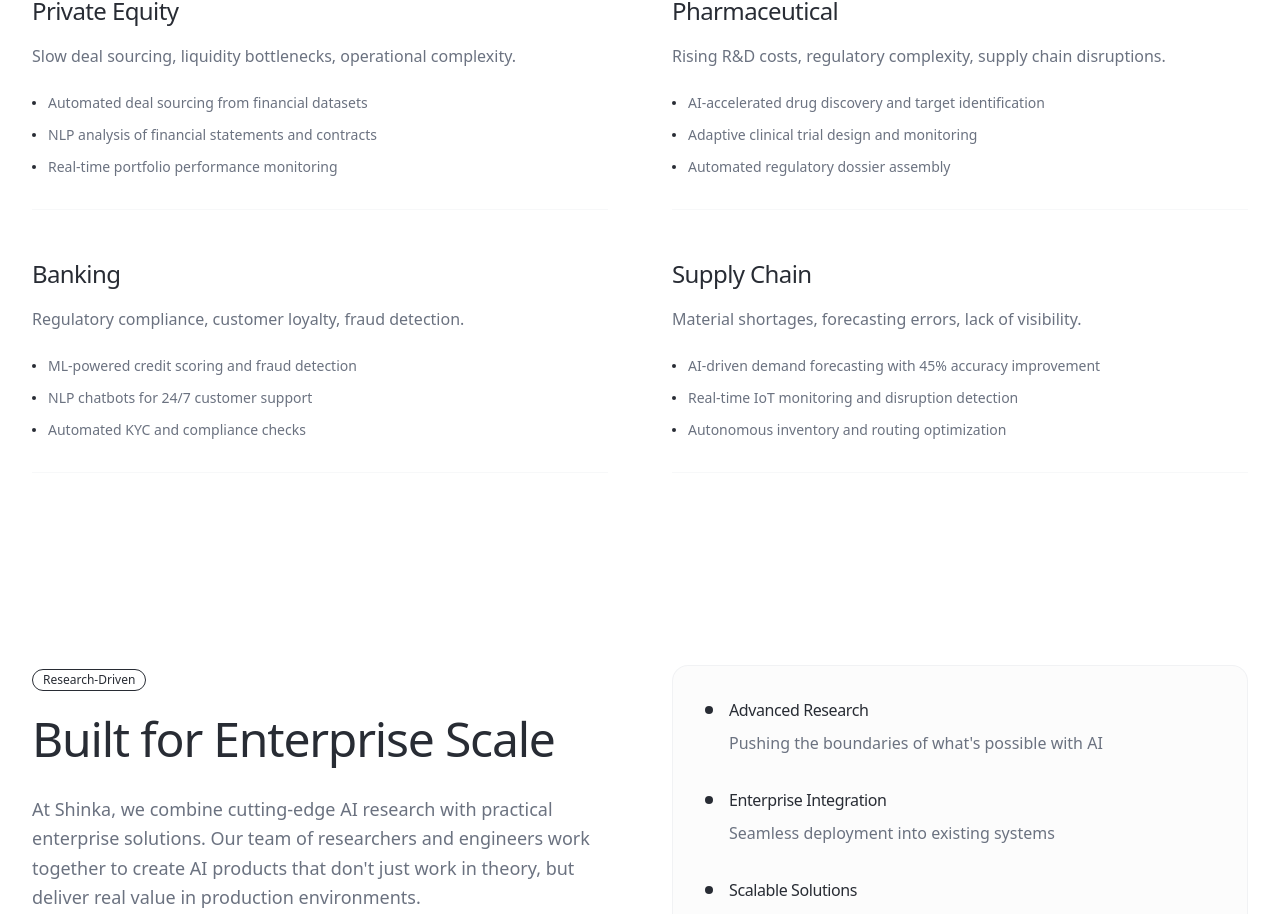
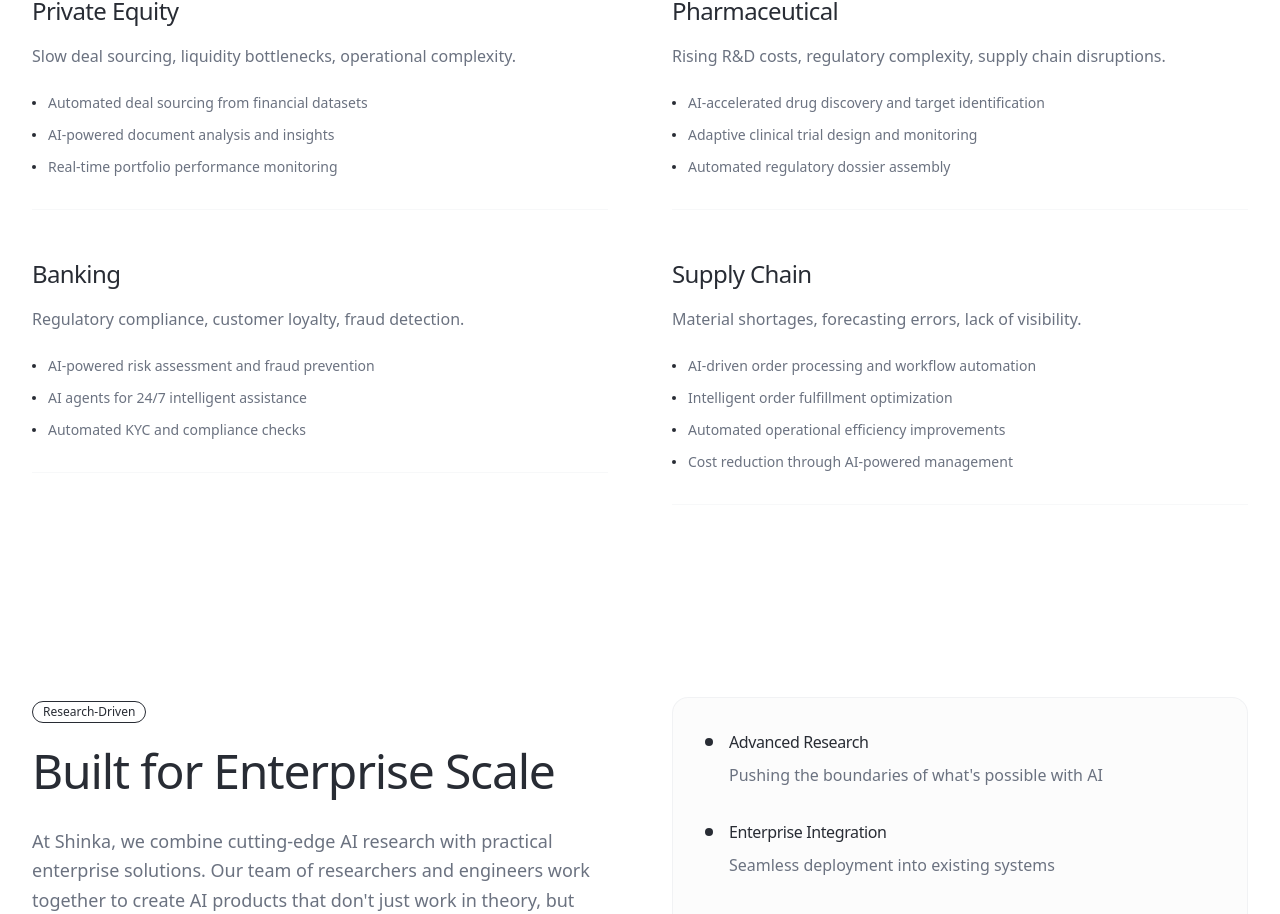
Before and after one commit to shinkahq/shinka-website, a Next.js app: page / in a window 1280 px wide. Shown: the part 1778-2692 px from the top of the page. Built offline with nearby package versions, Linux system fonts and the light colour scheme.

Commit message:
🎨 feat: update homepage messaging to reflect AI-driven solutions and enhance clarity in service descriptions

```diff
--- a/app/page.tsx
+++ b/app/page.tsx
@@ -148,7 +148,7 @@ export default function Home() {
                   </div>
                   <div className="flex items-center space-x-3">
                     <div className="w-1 h-1 bg-foreground rounded-full"></div>
-                    <span>NLP analysis of financial statements and contracts</span>
+                    <span>AI-powered document analysis and insights</span>
                   </div>
                   <div className="flex items-center space-x-3">
                     <div className="w-1 h-1 bg-foreground rounded-full"></div>
@@ -165,11 +165,11 @@ export default function Home() {
                 <div className="space-y-3 text-sm text-muted-foreground font-light">
                   <div className="flex items-center space-x-3">
                     <div className="w-1 h-1 bg-foreground rounded-full"></div>
-                    <span>ML-powered credit scoring and fraud detection</span>
+                    <span>AI-powered risk assessment and fraud prevention</span>
                   </div>
                   <div className="flex items-center space-x-3">
                     <div className="w-1 h-1 bg-foreground rounded-full"></div>
-                    <span>NLP chatbots for 24/7 customer support</span>
+                    <span>AI agents for 24/7 intelligent assistance</span>
                   </div>
                   <div className="flex items-center space-x-3">
                     <div className="w-1 h-1 bg-foreground rounded-full"></div>
@@ -209,15 +209,19 @@ export default function Home() {
                 <div className="space-y-3 text-sm text-muted-foreground font-light">
                   <div className="flex items-center space-x-3">
                     <div className="w-1 h-1 bg-foreground rounded-full"></div>
-                    <span>AI-driven demand forecasting with 45% accuracy improvement</span>
+                    <span>AI-driven order processing and workflow automation</span>
                   </div>
                   <div className="flex items-center space-x-3">
                     <div className="w-1 h-1 bg-foreground rounded-full"></div>
-                    <span>Real-time IoT monitoring and disruption detection</span>
+                    <span>Intelligent order fulfillment optimization</span>
                   </div>
                   <div className="flex items-center space-x-3">
                     <div className="w-1 h-1 bg-foreground rounded-full"></div>
-                    <span>Autonomous inventory and routing optimization</span>
+                    <span>Automated operational efficiency improvements</span>
+                  </div>
+                  <div className="flex items-center space-x-3">
+                    <div className="w-1 h-1 bg-foreground rounded-full"></div>
+                    <span>Cost reduction through AI-powered management</span>
                   </div>
                 </div>
               </div>
```
